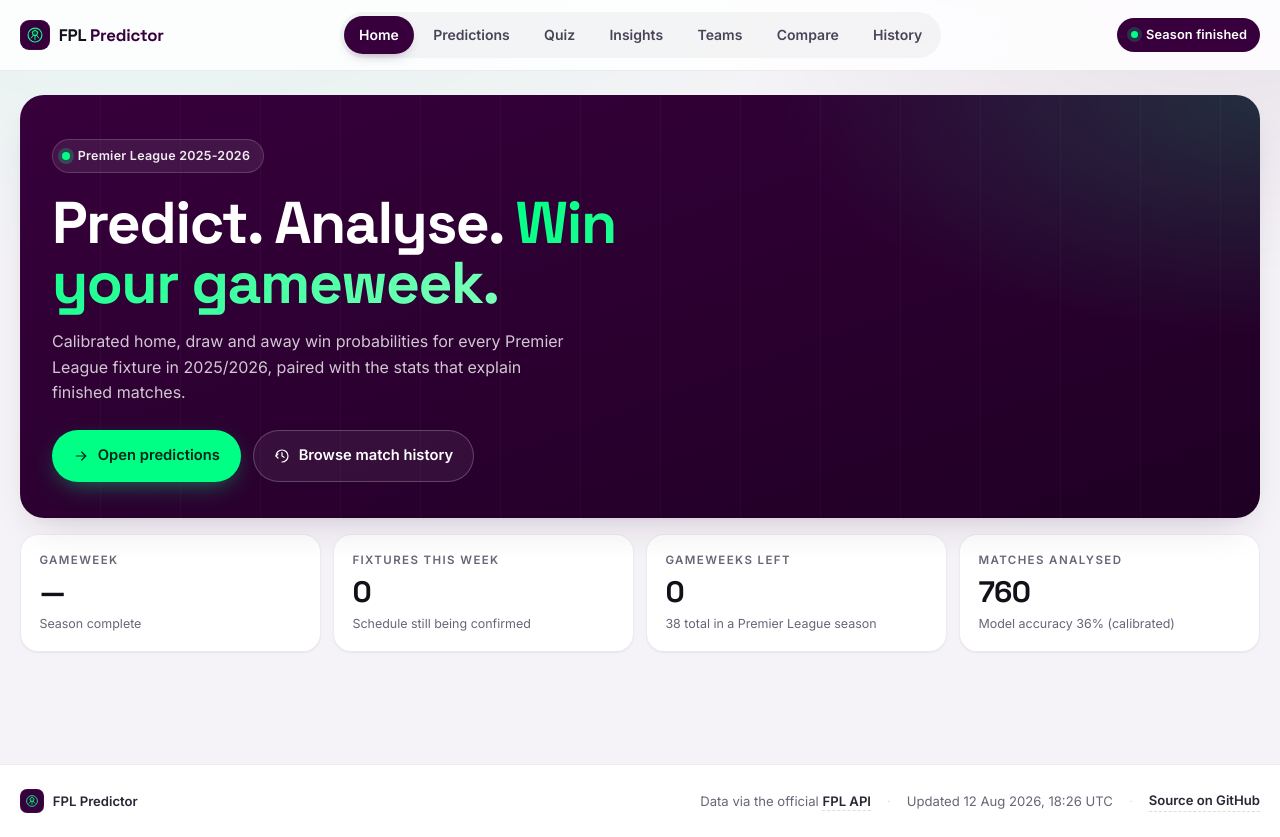
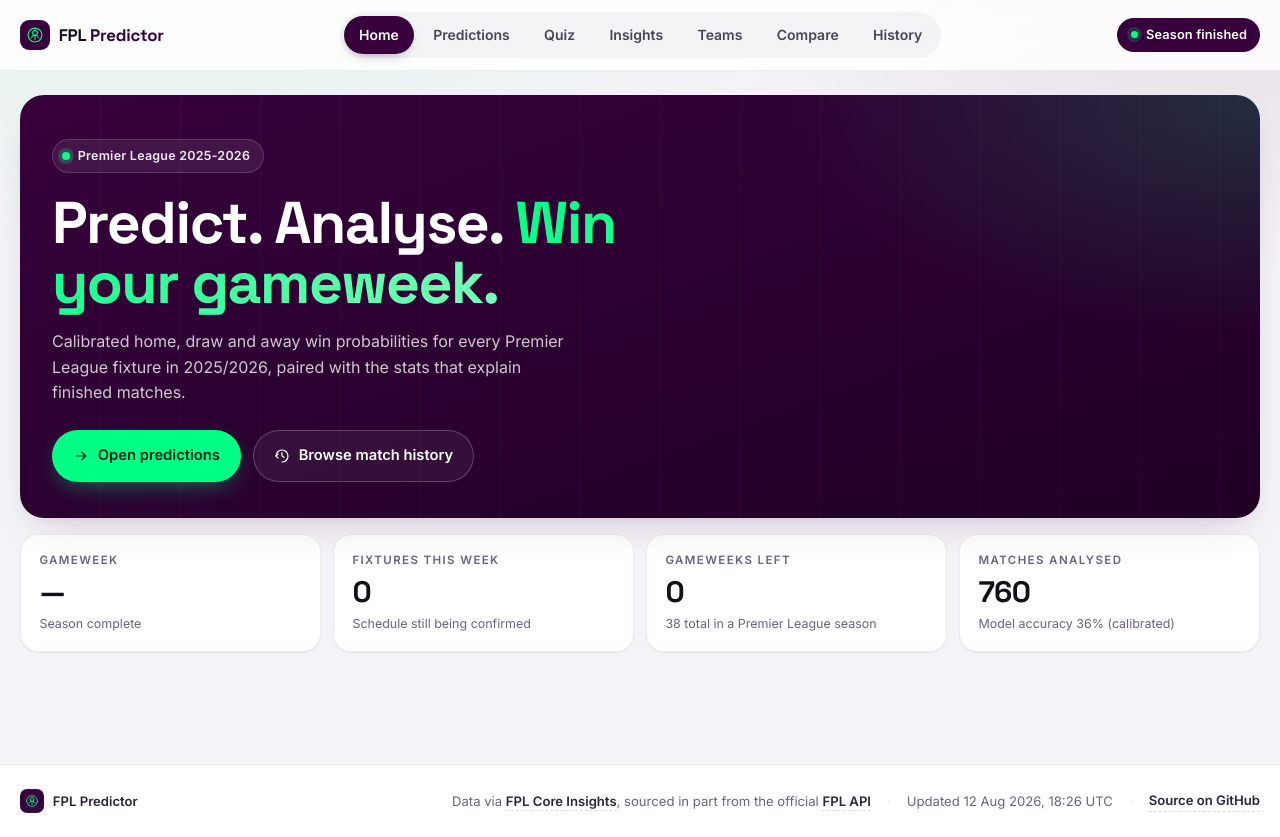
Before and after one commit to GiwinEdwin09/FPL-Predictor, a Next.js app in the folder apps/web/: page / in a window 1280 px wide. Built offline with nearby package versions, Linux system fonts and the light colour scheme.

Commit message:
Minor fixes

```diff
--- a/apps/web/components/site-footer.tsx
+++ b/apps/web/components/site-footer.tsx
@@ -45,7 +45,11 @@ export function SiteFooter({ generatedAtUtc }: { generatedAtUtc: string | null }
 
         <div className="site-footer-meta">
           <span>
-            Data via the official{" "}
+            Data via{" "}
+            <a href="https://github.com/olbauday/FPL-Core-Insights" target="_blank" rel="noreferrer">
+              FPL Core Insights
+            </a>
+            , sourced in part from the official{" "}
             <a href="https://fantasy.premierleague.com/api/" target="_blank" rel="noreferrer">
               FPL API
             </a>
```
Also changed, not shown: 1 other file (tests, documents, lock files or other folders).
